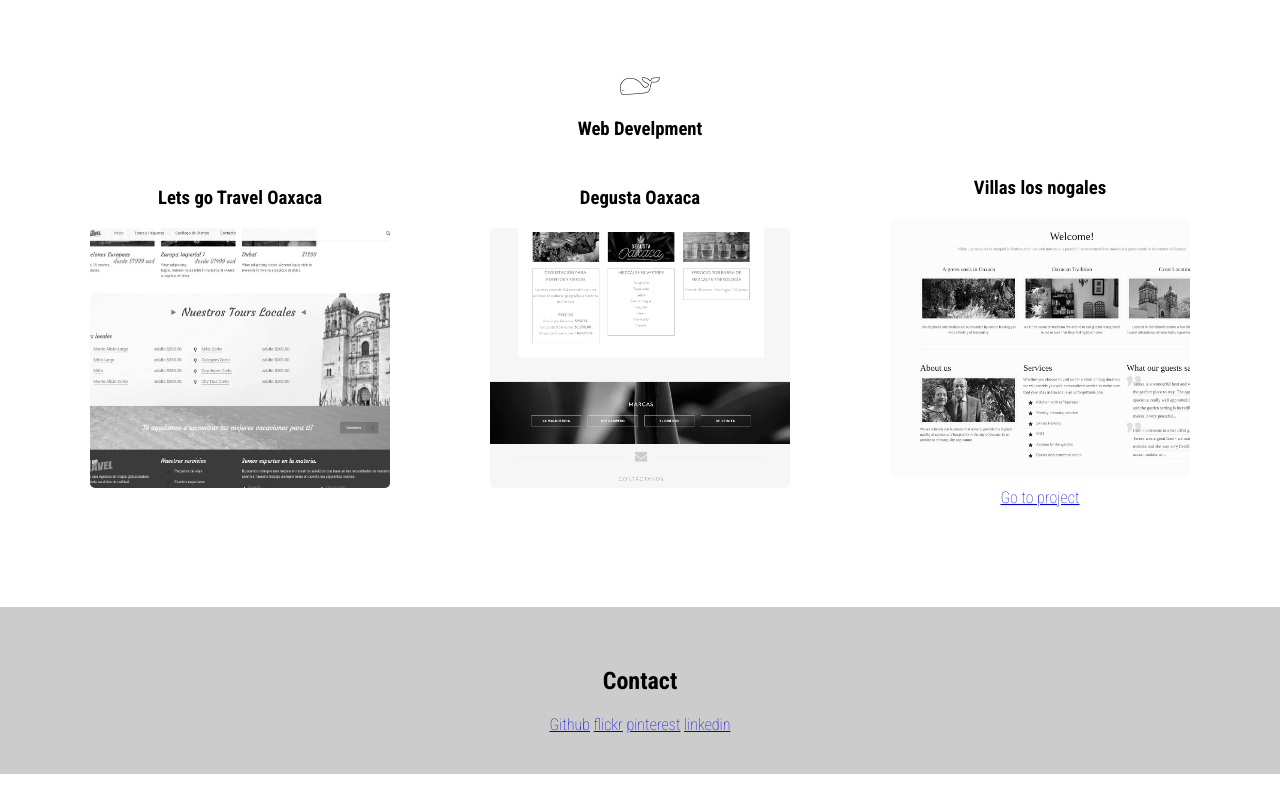
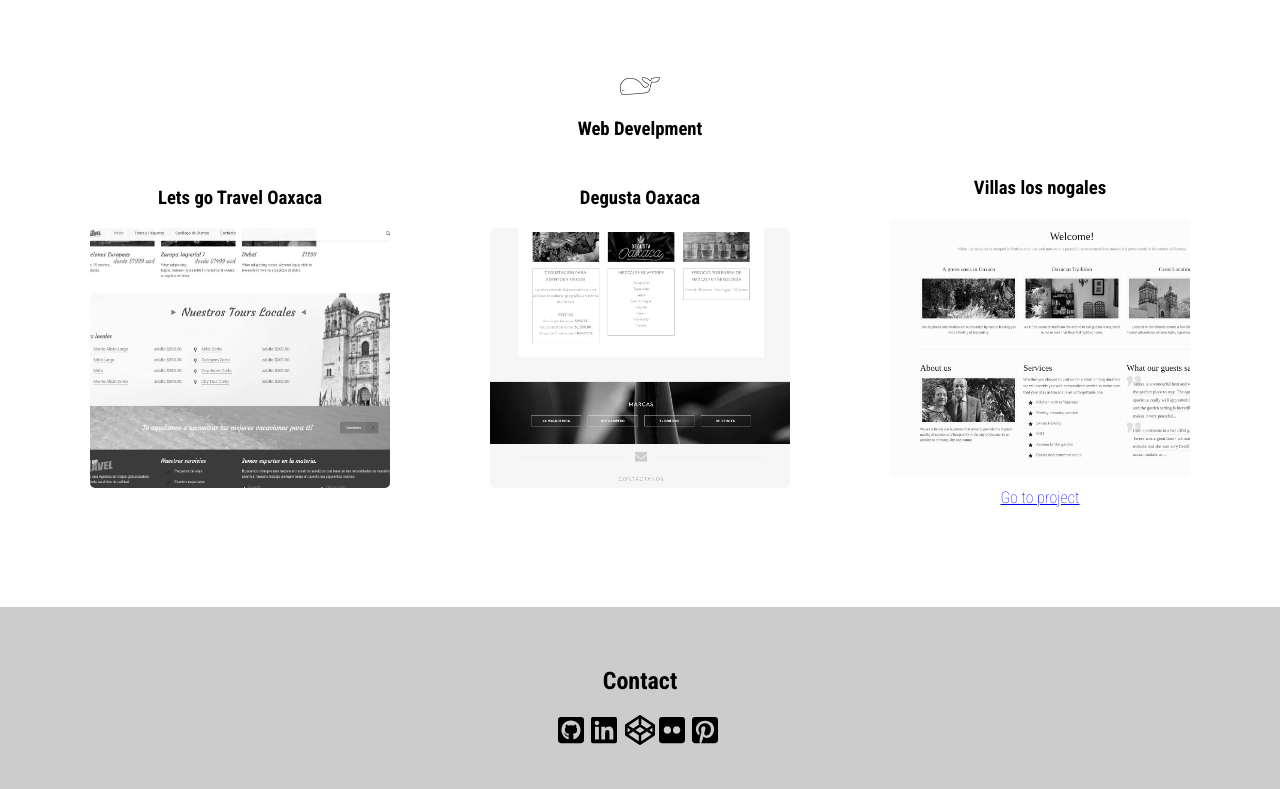
Before and after one commit to Fercas123/Fercas123.github.io, a plain HTML site: page index.html in a window 1280 px wide. Shown: the part 865-1654 px from the top of the page. Drawn offline with Linux system fonts and the light colour scheme.

Commit message:
add readme and icons

```diff
--- a/index.html
+++ b/index.html
@@ -67,10 +67,12 @@
 </div>
 <div class ='contact'>
   <h2>Contact</h2>
-  <a href="https://github.com/Fercas123">Github</a>
-  <a href="https://www.flickr.com/photos/127332112@N05/">flickr</a>
-  <a href="https://www.pinterest.com/fercas123/">pinterest</a>
-  <a href="https://www.linkedin.com/in/fercas123">linkedin</a>
+  <a href="https://github.com/Fercas123"><span class="icon icon-github"></span></a>
+  <a href="https://www.linkedin.com/in/fercas123"><span class="icon icon-linkedin"></span></a>
+  <a href="https://codepen.io/fercas_123/"><span class="icon icon-codepen"></span></a>
+  <a href="https://www.flickr.com/photos/127332112@N05/"><span class="icon icon-flickr"></span></a>
+  <a href="https://www.pinterest.com/fercas123/"><span class="icon icon-pinterest"></span></a>
+
 </div>
 
 </body>
--- a/main.css
+++ b/main.css
@@ -49,3 +49,25 @@ body {
   padding: 40px;
   margin-top: 20px;
 }
+.icon {
+  background-size: 20px;
+  content: '';
+  display: inline-block;
+  height: 30px;
+  width: 30px;
+}
+.icon-github {
+    background: url(images/github-square.svg) no-repeat;
+}
+.icon-flickr {
+    background: url(images/flickr.svg) no-repeat;
+}
+.icon-pinterest {
+    background: url(images/pinterest-square.svg) no-repeat;
+}
+.icon-linkedin {
+    background: url(images/linkedin.svg) no-repeat;
+}
+.icon-codepen {
+    background: url(images/codepen.svg) no-repeat;
+}
```
Also changed, not shown: images/codepen.svg (added), images/flickr.svg (added), images/github-square.svg (added), images/linkedin.svg (added), images/pinterest-square.svg (added), 1 other file.
